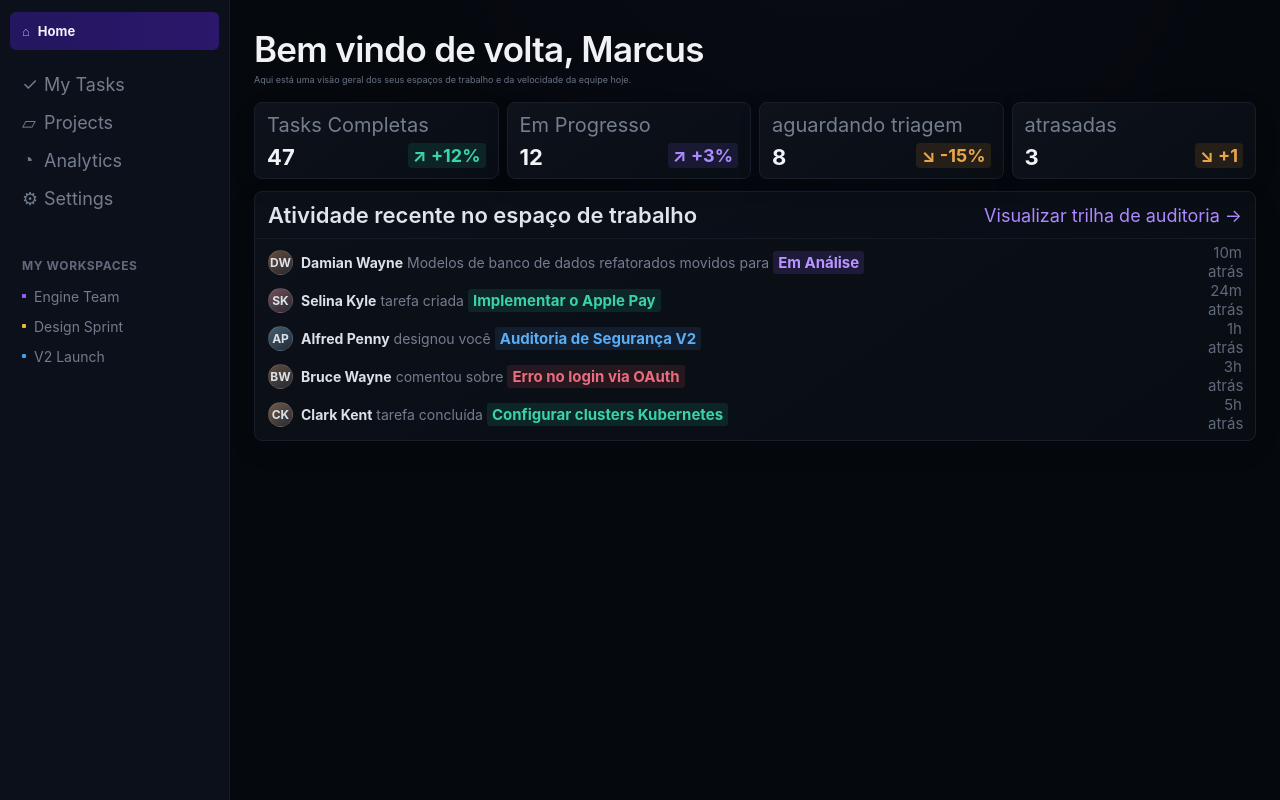
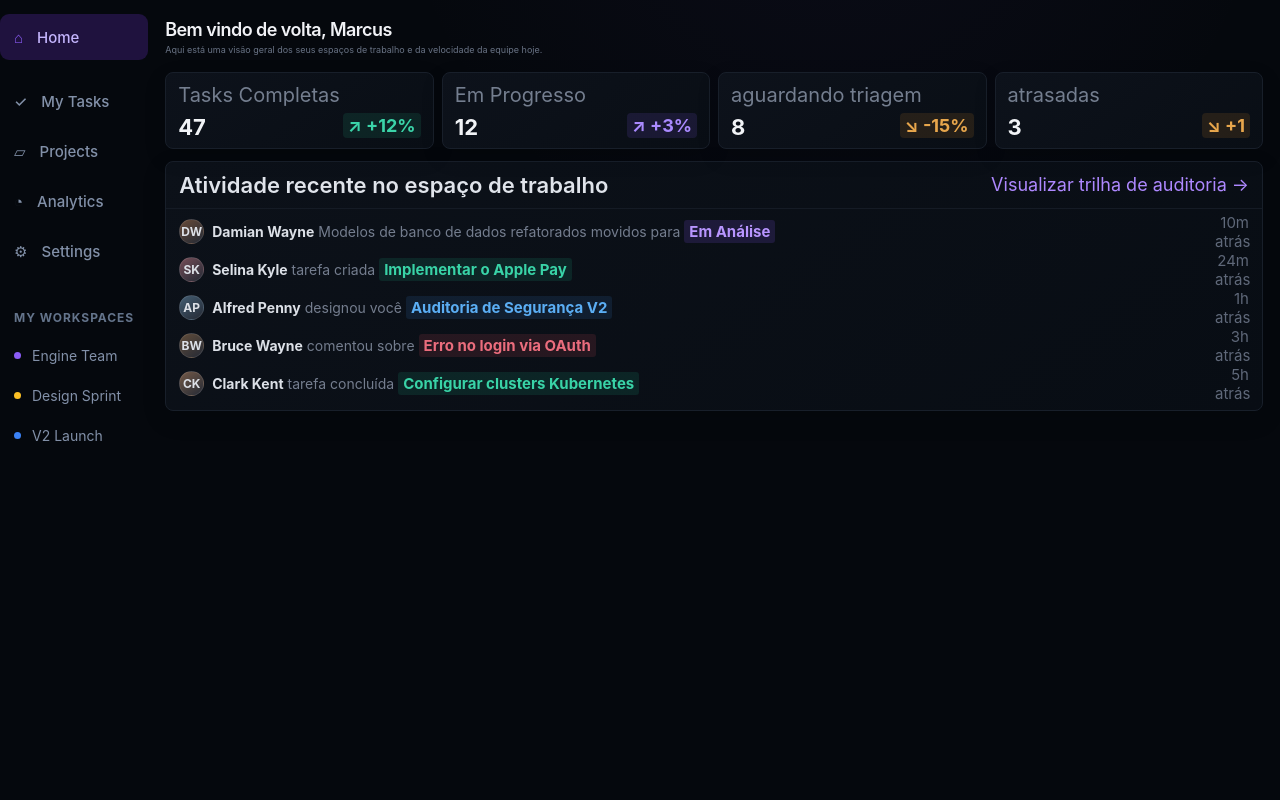
Before and after one commit to kauamarkkes/Chekou, a React (Vite) app in the folder frontend/: page / in a window 1280 px wide. Built offline with nearby package versions, Linux system fonts and the light colour scheme.

Commit message:
navegacao da sidebar melhorada

```diff
--- a/frontend/src/components/Sidebar/Sidebar.jsx
+++ b/frontend/src/components/Sidebar/Sidebar.jsx
@@ -3,22 +3,73 @@ import { projetos } from "../../data/projetos";
 
 function Sidebar() {
   return (
-    <aside className="sidebar">
-      <NavLink to="/" className="brand"><span>⌂</span> Home</NavLink>
+    <aside nav className="nav">
+  <NavLink
+    to="/"
+    end
+    className={({ isActive }) =>
+      `nav-item ${isActive ? "active" : ""}`
+    }
+  >
+    <span>⌂</span>
+    Home
+  </NavLink>
 
       <nav className="nav">
-        <NavLink className="nav-item" to="/tarefas"><span>✓</span> My Tasks</NavLink>
-        <NavLink className="nav-item" to="/projetos"><span>▱</span> Projects</NavLink>
-        <NavLink className="nav-item" to="/analytics"><span>◔</span> Analytics</NavLink>
-        <NavLink className="nav-item" to="/configuracoes"><span>⚙</span> Settings</NavLink>
+        <NavLink
+          to="/tarefas"
+          className={({ isActive }) =>
+            `nav-item ${isActive ? "active" : ""}`
+          }
+        >
+          <span>✓</span>
+          My Tasks
+        </NavLink>
+
+        <NavLink
+          to="/projetos"
+          className={({ isActive }) =>
+            `nav-item ${isActive ? "active" : ""}`
+          }
+        >
+          <span>▱</span>
+          Projects
+        </NavLink>
+
+        <NavLink
+          to="/analytics"
+          className={({ isActive }) =>
+            `nav-item ${isActive ? "active" : ""}`
+          }
+        >
+          <span>◔</span>
+          Analytics
+        </NavLink>
+
+        <NavLink
+          to="/configuracoes"
+          className={({ isActive }) =>
+            `nav-item ${isActive ? "active" : ""}`
+          }
+        >
+          <span>⚙</span>
+          Settings
+        </NavLink>
       </nav>
 
       <div className="workspace-section">
         <div className="section-title">MY WORKSPACES</div>
-        {projetos.map((p) => (
-          <NavLink className="workspace" to={p.rota} key={p.nome}>
-            <i className={`workspace-dot ${p.cor}`} />
-            {p.nome}
+
+        {projetos.map((projeto) => (
+          <NavLink
+            to={projeto.rota}
+            key={projeto.nome}
+            className={({ isActive }) =>
+              `workspace ${isActive ? "active" : ""}`
+            }
+          >
+            <i className={`workspace-dot ${projeto.cor}`} />
+            {projeto.nome}
           </NavLink>
         ))}
       </div>
--- a/frontend/src/global.css
+++ b/frontend/src/global.css
@@ -101,47 +101,49 @@ code, .counter {
 
 /* ===== 4. SIDEBAR ===== */
 .sidebar {
-  width: 230px;
-  min-width: 230px;
+  width: 280px;
+  min-width: 280px;
   min-height: 100vh;
-  padding: 12px 10px;
-  background: var(--fundo-sidebar);
-  border-right: 1px solid var(--border-color);
-}
 
-.brand {
-  height: 38px;
-  margin-bottom: 16px;
-  padding: 0 12px;
   display: flex;
-  align-items: center;
-  gap: 8px;
-  border-radius: 6px;
-  background: linear-gradient(90deg, #24165f, #2b176b);
-  color: #f3f2fa;
-  font-size: 13px;
-  font-weight: 700;
-}
+  flex-direction: column;
 
-.brand span {
-  color: #bba4ff;
+  padding: 22px 18px;
+
+  background: #090d14;
+  border-right: 1px solid #1a202c;
+
+  box-sizing: border-box;
 }
 
 .nav {
   display: flex;
   flex-direction: column;
-  gap: 2px;
+  gap: 4px;
+  margin-top: 14px;
 }
 
 .nav-item {
-  height: 36px;
-  padding: 0 12px;
+  width: 100%;
+  min-height: 46px;
+
   display: flex;
   align-items: center;
-  gap: 10px;
-  border-radius: 6px;
-  color: var(--texto-secundario);
-  font-size: 18px;
+
+  gap: 14px;
+
+  padding: 0 14px;
+
+  border-radius: 9px;
+
+  color: #8290a8;
+
+  font-size: 15px;
+  font-weight: 500;
+
+  box-sizing: border-box;
+
+  transition: 0.2s;
 }
 
 .nav-item:hover {
@@ -149,67 +151,89 @@ code, .counter {
   color: #cbd0da;
 }
 
-.nav-item span {
-  width: 12px;
-  text-align: center;
-  color: #727b8c;
+.nav-item.active {
+  background: rgba(124, 58, 237, 0.22);
+  color: #c4b5fd;
 }
 
+.nav-item.active span {
+  color: #8b5cf6;
+}
+
+
+/* WORKSPACES */
+
 .workspace-section {
-  margin-top: 26px;
+  display: flex;
+  flex-direction: column;
+
+  margin-top: 32px;
 }
 
 .section-title {
-  padding: 16px 12px 8px;
-  color: #606a7c;
+  margin-bottom: 10px;
+  padding: 0 14px;
+
+  color: #64748b;
+
   font-size: 12px;
   font-weight: 700;
-  letter-spacing: 0.05em;
-  text-transform: uppercase;
+
+  letter-spacing: 0.08em;
 }
 
 .workspace {
-  height: 30px;
-  padding: 0 12px;
+  width: 100%;
+  min-height: 40px;
+
   display: flex;
   align-items: center;
-  gap: 8px;
-  color: #727b8b;
-  font-size: 10px;
+
+  gap: 11px;
+
+  padding: 0 14px;
+
+  box-sizing: border-box;
+
+  border-radius: 8px;
+
+  color: #8290a8;
+
+  font-size: 14px;
+
+  transition: 0.2s;
 }
 
-.workspace {
-  height: 30px;
-  padding: 0 12px;
-  display: flex;
-  align-items: center;
-  gap: 8px;
-  color: #727b8b;
-  font-size: 14px;
+.workspace:hover {
+  background: #111722;
+  color: #cbd0da;
 }
 
-.main {
-  flex: 1;
-  min-width: 0;
-  padding: 28px 24px 50px;
-}
-
-.header h1 {
-  margin-bottom: 4px;
-  font-size: 35px;
-  line-height: 1.2;
-  letter-spacing: -.02em;
+.workspace.active {
+  background: rgba(124, 58, 237, 0.12);
+  color: #c4b5fd;
 }
 
 .workspace-dot {
-  width: 4px;
-  height: 4px;
-  border-radius: 1px;
+  width: 7px;
+  height: 7px;
+
+  flex-shrink: 0;
+
+  border-radius: 50%;
 }
 
-.workspace-dot.purple { background: #995cff; }
-.workspace-dot.yellow { background: #e6b933; }
-.workspace-dot.blue { background: #3da0e9; }
+.workspace-dot.purple {
+  background: #8b5cf6;
+}
+
+.workspace-dot.yellow {
+  background: #fbbf24;
+}
+
+.workspace-dot.blue {
+  background: #3b82f6;
+}
 
 /* ===== 5. STATS & CARDS ===== */
 .stats {
@@ -779,9 +803,33 @@ code, .counter {
     grid-template-columns: repeat(4, 1fr);
   }
 
-  .workspace-section {
-    display: none;
-  }
+.workspace {
+  height: 34px;
+  padding: 0 12px;
+
+  display: flex;
+  align-items: center;
+
+  gap: 8px;
+
+  border-radius: 6px;
+
+  color: #727b8b;
+
+  font-size: 13px;
+
+  transition: 0.2s;
+}
+
+.workspace:hover {
+  background: #111722;
+  color: #cbd0da;
+}
+
+.workspace.active {
+  background: rgba(153, 92, 255, 0.12);
+  color: #bba4ff;
+}
 
   .main {
     padding: 18px 10px 40px;
```
